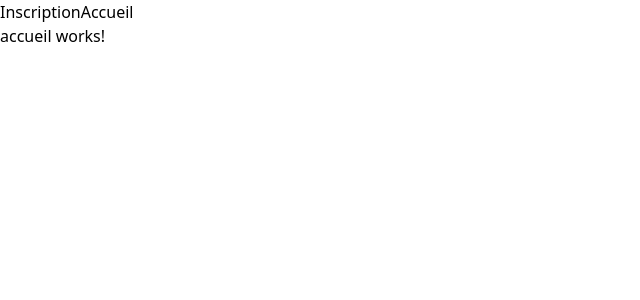
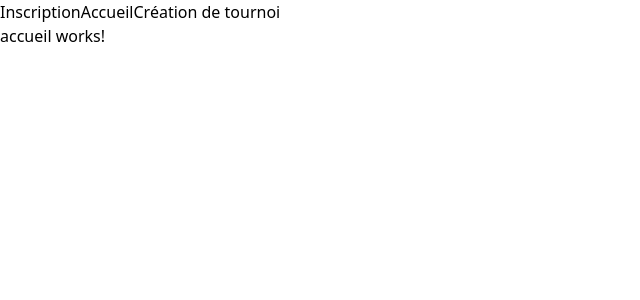
Before and after one commit to Jeloumy/front-r505, an Angular app: page / in a window 1280 px wide. Shown: the top 300 px of the page, without its empty margins (0-640 px from the left). Built offline with nearby package versions, Linux system fonts and the light colour scheme.

Commit message:
feat : ajout de la route + modification accueil

```diff
--- a/src/app/app-routing.module.ts
+++ b/src/app/app-routing.module.ts
@@ -4,11 +4,13 @@ import { InscriptionComponent } from './pages/inscription/inscription.component'
 import {AccueilComponent} from "./pages/accueil/accueil.component";
 import {ConnexionComponent} from "./pages/connexion/connexion.component";
 import {authGuard} from "./shared/guards/auth.guard";
+import {TournoisComponent} from "./pages/tournois/tournois.component";
 
 const routes: Routes = [
   { path: '', component: AccueilComponent},
   { path: 'inscription', component: InscriptionComponent, canActivate: [authGuard] },
-  { path: 'connexion', component: ConnexionComponent, canActivate: [authGuard]  }
+  { path: 'connexion', component: ConnexionComponent, canActivate: [authGuard]  },
+  { path: 'tournoi', component: TournoisComponent, canActivate: [authGuard]  }
 ];
 
 @NgModule({
--- a/src/app/pages/accueil/accueil.component.html
+++ b/src/app/pages/accueil/accueil.component.html
@@ -1,6 +1,7 @@
 <nav>
   <a routerLink="/inscription">Inscription</a>
   <a routerLink="/accueil">Accueil</a>
+  <a routerLink="/tournoi">Création de tournoi</a>
 </nav>
 
 <p>accueil works!</p>
```
